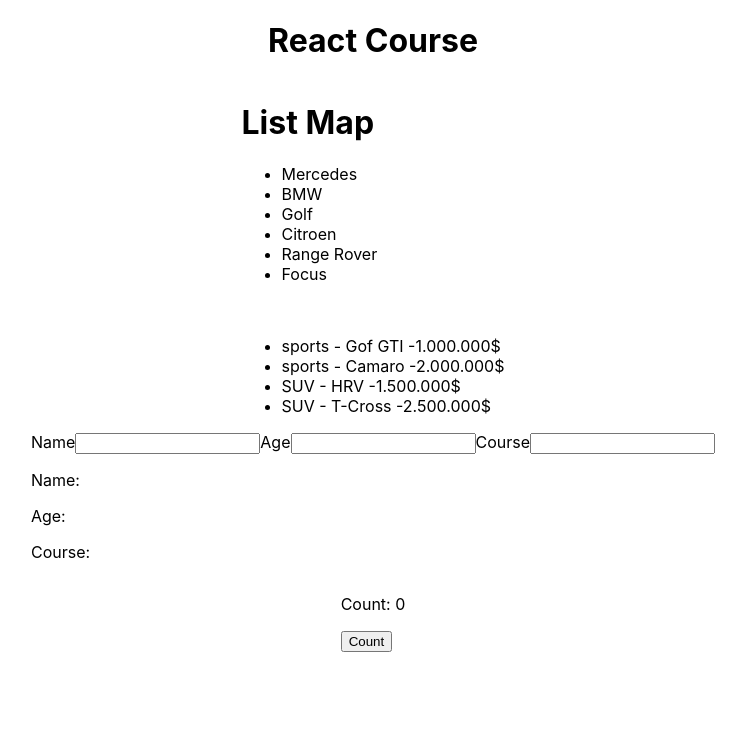
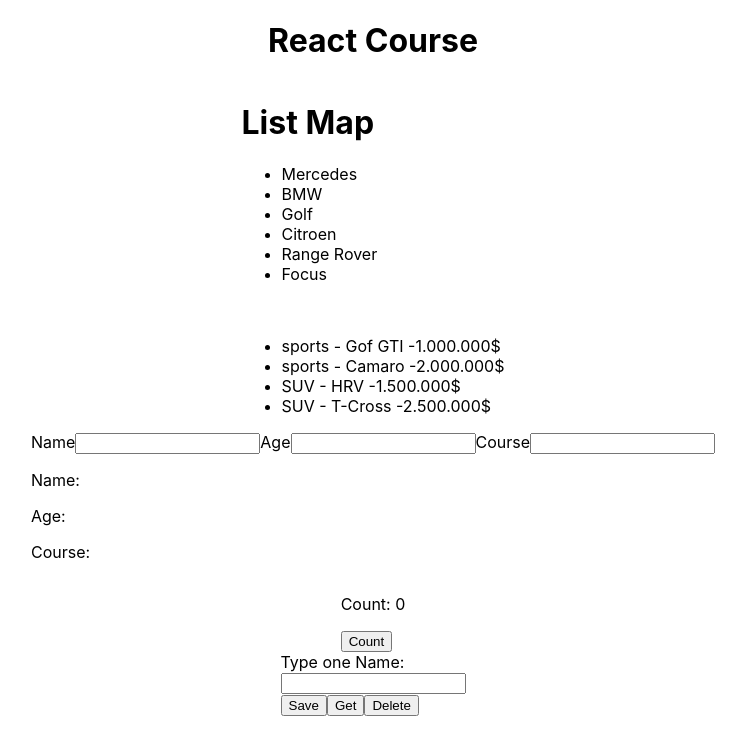
Before and after one commit to fabioramos18/React-Course, a React (Create React App) app in the folder initial-course-of-react/: page / in a window 1280 px wide. Shown: the top 754 px of the page, without its empty margins (267-1013 px from the left). Built offline with nearby package versions, Linux system fonts and the light colour scheme.

Commit message:
LocalStorage

```diff
--- a/initial-course-of-react/src/App.js
+++ b/initial-course-of-react/src/App.js
@@ -3,8 +3,7 @@ import { ListMAP } from './components/ListMAP'
 import { FormElements } from './components/FormElements'
 import { HookUseEffect } from './components/HookUseEffect'
 import './App.css'
-import { useEffect } from 'react/cjs/react.development'
-
+import { LocalStorage } from './components/LocalStorage'
 const App = () => {
 
   return (
@@ -13,6 +12,7 @@ const App = () => {
       <ListMAP/>
       <FormElements/>
       <HookUseEffect/>
+      <LocalStorage/>
     </div>
   )
 }
--- /dev/null
+++ b/initial-course-of-react/src/components/LocalStorage.js
@@ -0,0 +1,30 @@
+import React,{useState}from 'react'
+
+export const LocalStorage = () => {
+
+    const[name,setName]=useState()
+
+    const Save=(key,value)=>{
+        localStorage.setItem(key,value)
+    }
+
+    const Get=(key)=>{
+        alert(localStorage.getItem(key))
+    }
+
+    const Delete=(key)=>{
+        localStorage.removeItem(key)
+    }
+
+
+
+    return (
+        <div>
+            <label>Type one Name:</label><br/>
+            <input  type="text" value={name} onChange={(e)=>setName(e.target.value)}></input><br/>
+            <button onClick={()=>Save('name', name)}>Save</button>
+            <button onClick={()=>Get('name')}>Get</button>
+            <button onClick={()=>Delete('name')}>Delete</button>
+        </div>
+    )
+}
```
